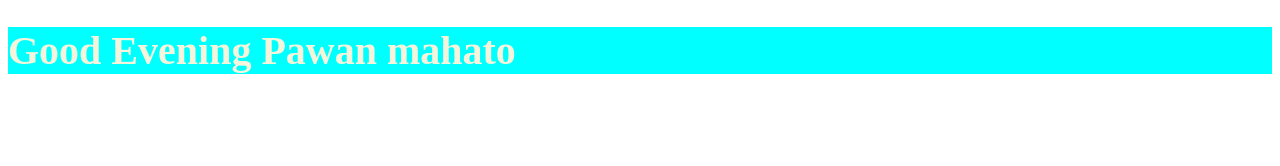
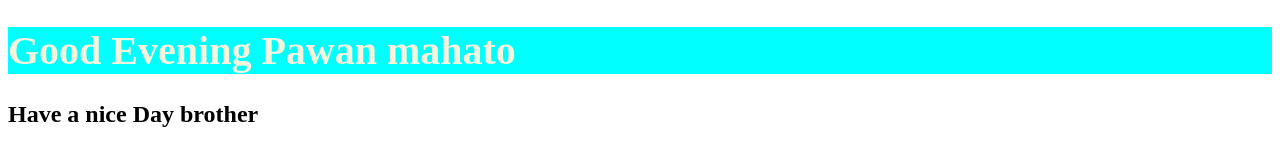
Before and after one commit to nawap07/todoList, a plain HTML site: page index.html in a window 1280 px wide. Drawn offline with Linux system fonts and the light colour scheme.

Commit message:
Changes in index.html

```diff
--- a/index.html
+++ b/index.html
@@ -8,5 +8,6 @@
 </head>
 <body>
     <h1>Good Evening Pawan mahato</h1>
+    <h2>Have a nice Day brother</h2>
 </body>
 </html>
```
